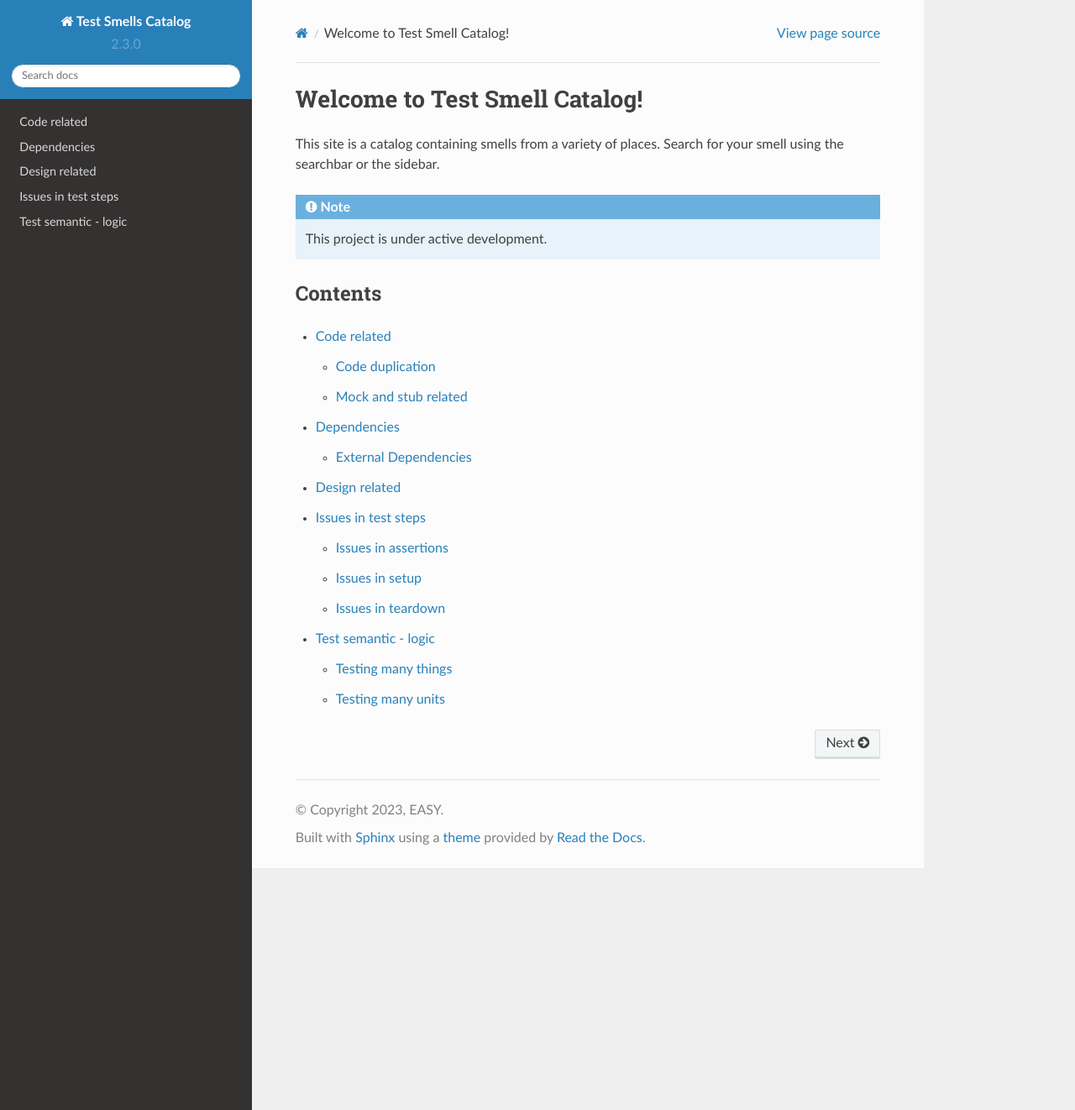
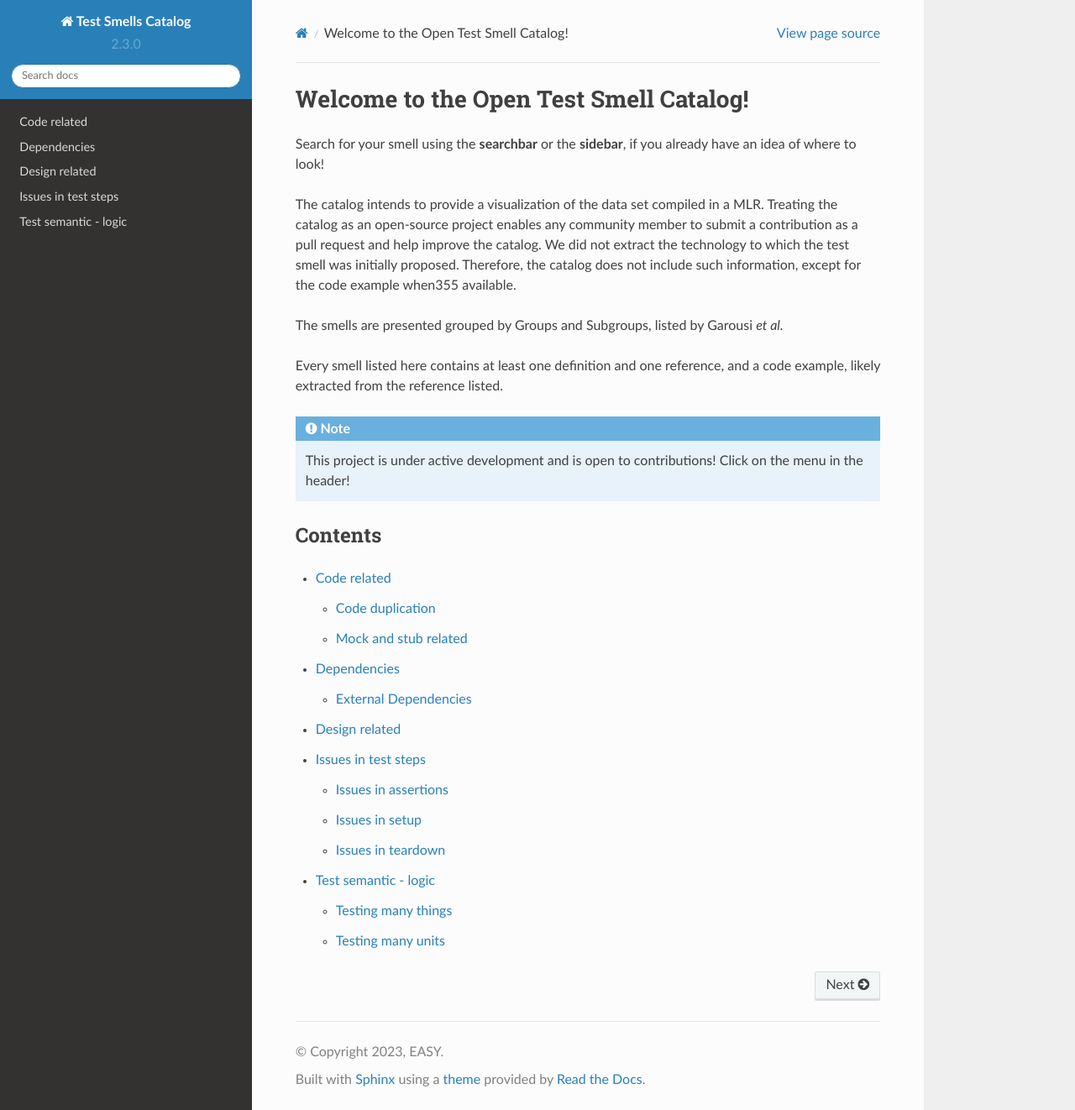
Before and after one commit to easy-software-ufal/catalog-test-smells, a Sphinx documentation site: the page built from docs/source/index.rst, in a window 1280 px wide and 1322 px high. Shown: the whole window at 84% size. Built offline with Sphinx 7.4.7 and the Read the Docs theme 2.0.0, drawn with Linux system fonts in a browser that asks for light colours; pages that are not in the unit, such as notebooks, are missing from menus; comment, search, counter and statistics services are not loaded.

Commit message:
adjusts the homepage

```diff
--- a/docs/source/index.rst
+++ b/docs/source/index.rst
@@ -1,21 +1,30 @@
-Welcome to Test Smell Catalog!
+Welcome to the Open Test Smell Catalog!
 ===================================
 
-This site is a catalog containing smells from a variety of places. Search for your smell using the searchbar or the sidebar.
+Search for your smell using the **searchbar** or the **sidebar**, if you already have an idea of where to look!
+
+The catalog intends to provide a visualization of the data set compiled in a MLR.
+Treating the catalog as an open-source project enables any community member to submit a contribution as a pull request and help improve the catalog.
+We did not extract the technology to which the test smell was initially proposed. Therefore, the catalog does not include such information, except for the code example when355
+available.
+
+The smells are presented grouped by Groups and Subgroups, listed by Garousi *et al.*
+
+Every smell listed here contains at least one definition and one reference, and a code example, likely extracted from the reference listed.
 
 .. note::
 
-   This project is under active development.
+   This project is under active development and is open to contributions! Click on the menu in the header!
 
 Contents
 --------
 
 .. toctree::
-    :maxdepth: 4
+   :maxdepth: 4
 
-    Code related/index
-    Dependencies/index
-    Design related/index
-    Issues in test steps/index
-    Test execution - behavior/index
-    Test semantic-logic/index
+   Code related/index
+   Dependencies/index
+   Design related/index
+   Issues in test steps/index
+   Test execution - behavior/index
+   Test semantic-logic/index
```
Also changed, not shown: README.rst (+13 -2 lines).
